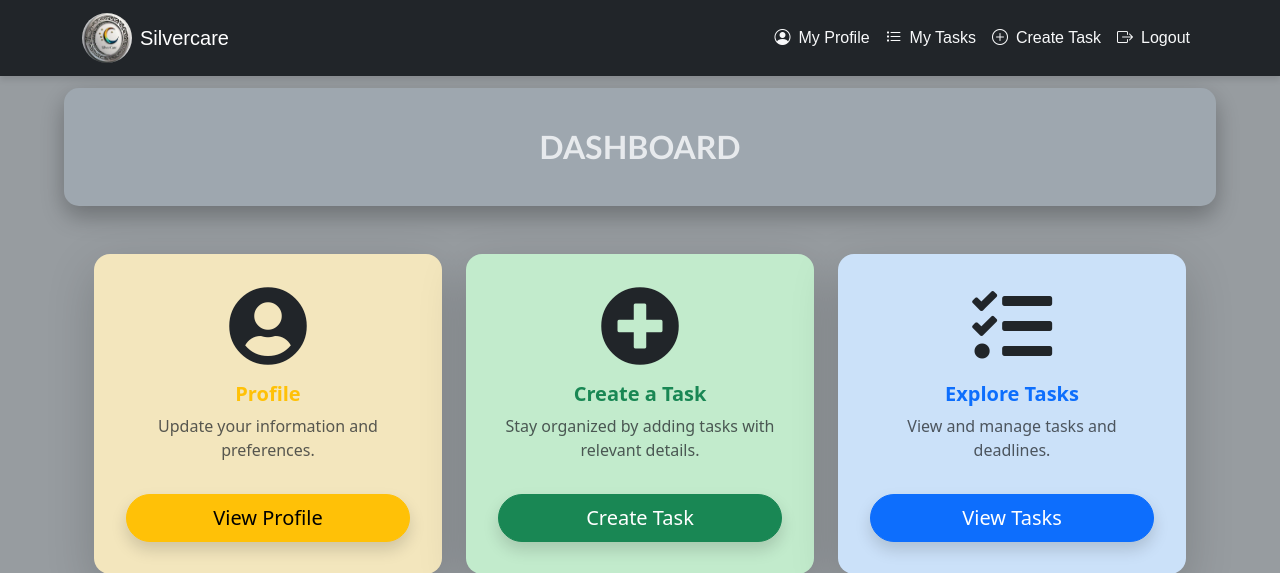
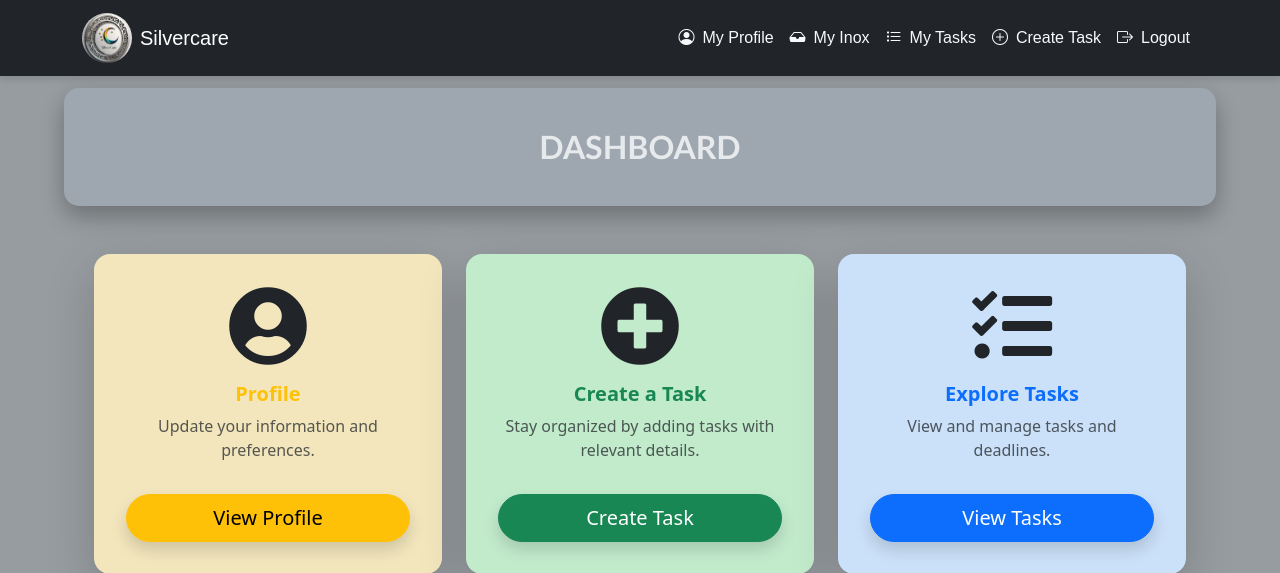
Before and after one commit to CodeLord2020/SilverCare, a Django app: page / in a window 1280 px wide. Shown: the top 573 px of the page. Run offline with Django 5.2, Linux system fonts and the light colour scheme; a user stored in the database is signed in.

Commit message:
to apply template update

```diff
--- a/templates/base.html
+++ b/templates/base.html
@@ -145,6 +145,12 @@
                                 <i class="bi bi-person-circle me-2"></i> My Profile
                             </a>
                         </li>
+
+                        <li class="nav-item">
+                            <a class="nav-link d-flex align-items-center" href="{% url 'messaging:inbox' %}">
+                                <i class="bi bi-inbox-fill me-2"></i> My Inox
+                            </a>
+                        </li>
                         {% endif %}
                         <li class="nav-item">
                             <a class="nav-link d-flex align-items-center" href="{% url 'tasks:task_list' %}">
```
